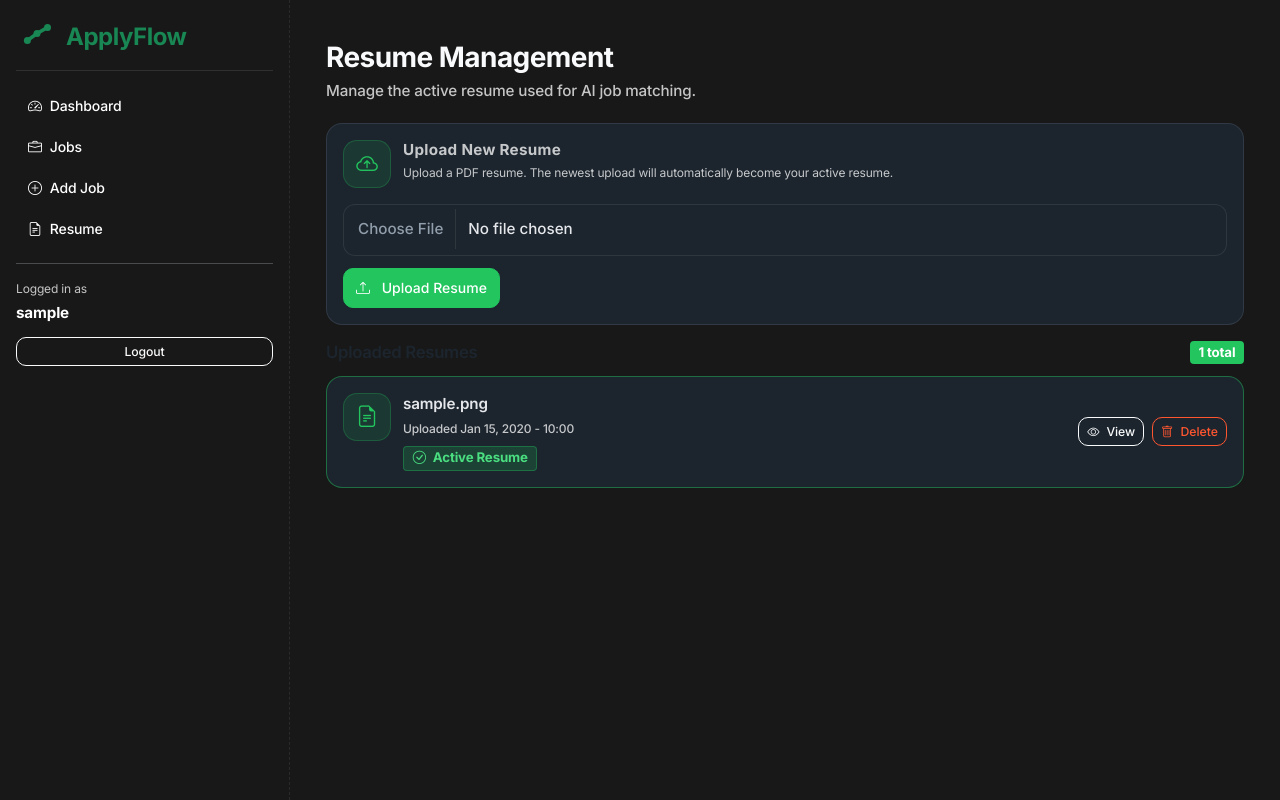
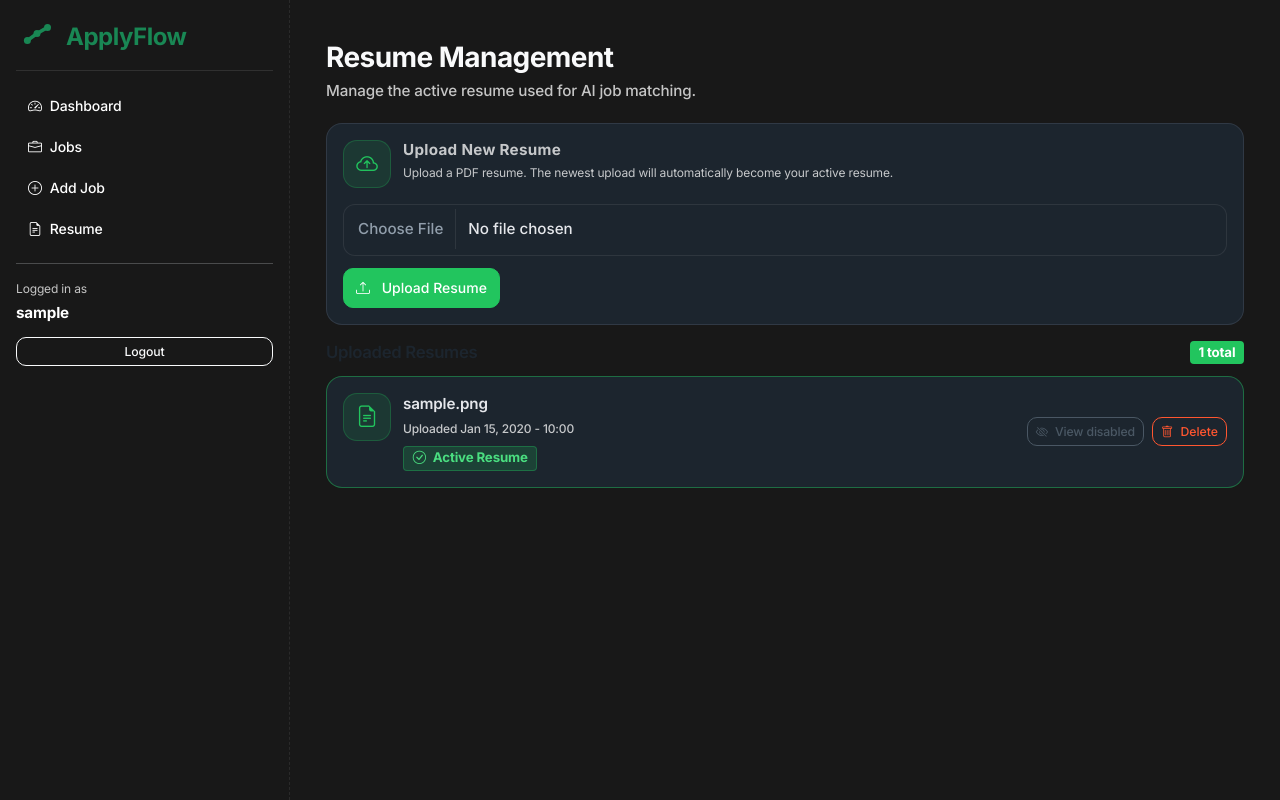
Before and after one commit to layugjohann/applyflow-ai, a Django app: page /jobs/resume/ in a window 1280 px wide. Run offline with Django 4.2, Linux system fonts and the light colour scheme; a user stored in the database is signed in; tables that the repository leaves empty hold one stand-in row (values such as "Sample post"); some libraries are stand-ins or nearby versions.

Commit message:
Debug resume manager render issue

```diff
--- a/applications/templates/applications/resume_manager.html
+++ b/applications/templates/applications/resume_manager.html
@@ -122,11 +122,12 @@
                                 </form>
                             {% endif %}
 
-                            <a href="{{ resume.file.url }}" target="_blank"
-                               class="btn btn-sm btn-outline-light">
-                                <i class="bi bi-eye me-1"></i>
-                                View
-                            </a>
+                            {% if resume.file %}
+                                <span class="btn btn-sm btn-outline-secondary disabled">
+                                    <i class="bi bi-eye-slash me-1"></i>
+                                    View disabled
+                                </span>
+                            {% endif %}
 
                             <button
                                 type="button"
--- a/applications/views.py
+++ b/applications/views.py
@@ -3,7 +3,7 @@ from django.contrib.auth.decorators import login_required
 from django.db.models.functions import TruncMonth
 from django.db.models import Count
 from django.utils import timezone
-from django.http import JsonResponse
+from django.http import JsonResponse, HttpResponse
 from django.views.decorators.csrf import csrf_exempt
 import json
 from .utils.pdf_utils import extract_text_from_pdf
@@ -370,14 +370,27 @@ def resume_manager(request):
 
         return redirect("resume_manager")
 
-    return render(
-        request,
-        "applications/resume_manager.html",
-        {
-            "resumes": resumes,
-            "latest_resume": latest_resume,
-        },
-    )
+    try:
+        return render(
+            request,
+            "applications/resume_manager.html",
+            {
+                "resumes": resumes,
+                "latest_resume": latest_resume,
+            },
+        )
+
+    except Exception as e:
+        import traceback
+
+        print("========== RESUME MANAGER RENDER ERROR ==========")
+        print("ERROR TYPE:", type(e).__name__)
+        print("ERROR MESSAGE:", repr(e))
+        print("FULL TRACEBACK:")
+        print(traceback.format_exc())
+        print("=================================================")
+
+        return HttpResponse("Resume Manager temporarily unavailable.", status=500)
 
 @login_required
 def job_ai_analysis(request, job_id):
```
